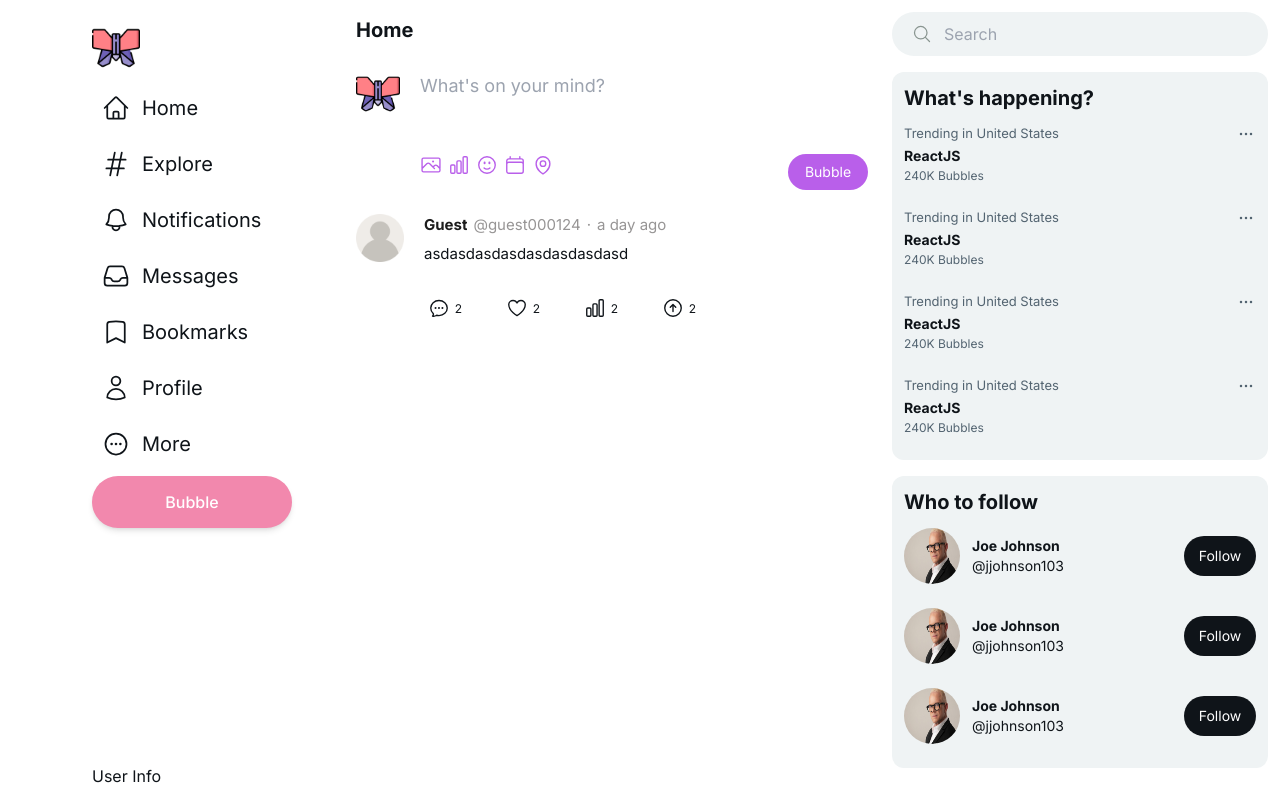
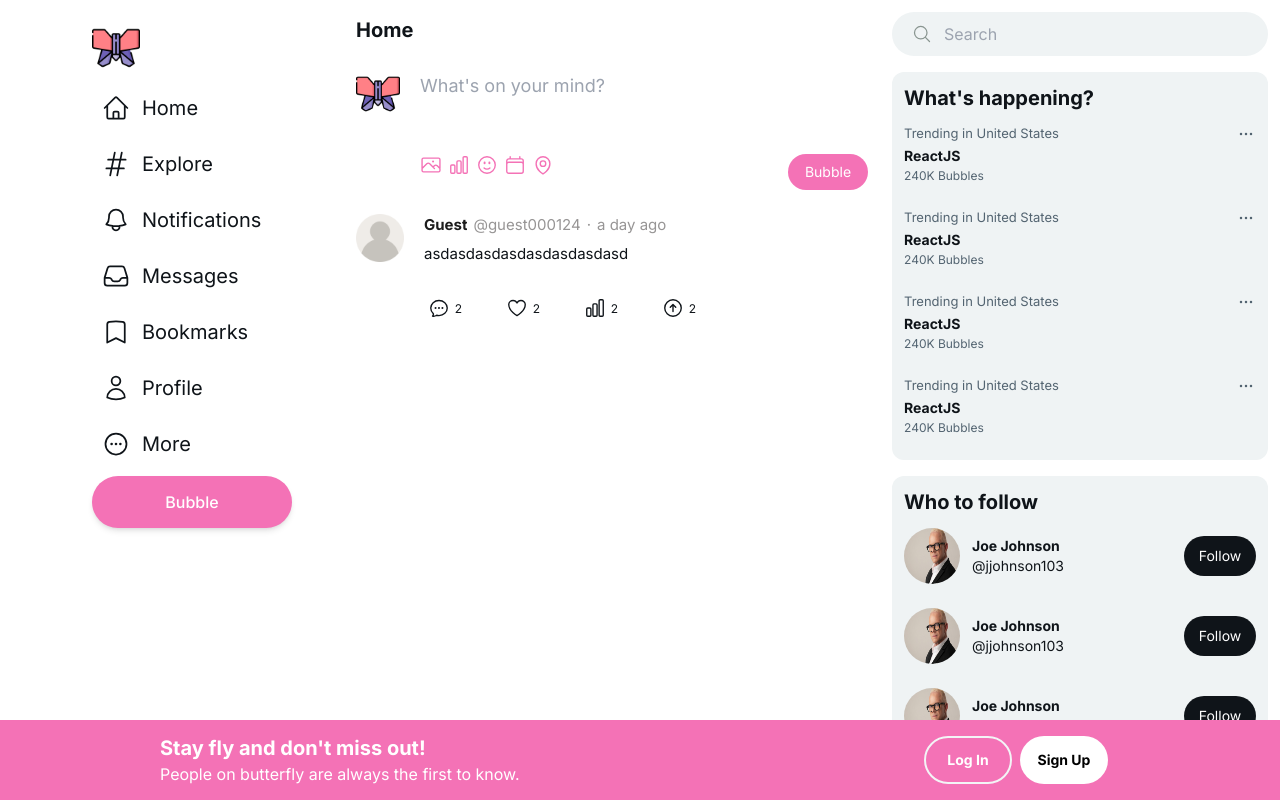
Before and after one commit to DeveloperThierry/butterfly, a Next.js app: page / in a window 1280 px wide. Built offline with nearby package versions, Linux system fonts and the light colour scheme.

Commit message:
Implement SignUpPrompt

```diff
--- a/app/page.tsx
+++ b/app/page.tsx
@@ -1,13 +1,17 @@
 import PostFeed from "@/components/PostFeed";
 import Sidebar from "@/components/Sidebar";
+import SignUpPrompt from "@/components/SignUpPrompt";
 import Widgets from "@/components/Widgets";
 
 export default function Home() {
   return (
-    <div className="text-[#0F1419] min-h-screen max-w-[1400px] mx-auto flex justify-center">
-      <Sidebar />
-      <PostFeed />
-      <Widgets />
-    </div>
+    <>
+      <div className="text-[#0F1419] min-h-screen max-w-[1400px] mx-auto flex justify-center">
+        <Sidebar />
+        <PostFeed />
+        <Widgets />
+      </div>
+      <SignUpPrompt />
+    </>
   );
 }
--- a/components/Post.tsx
+++ b/components/Post.tsx
@@ -13,7 +13,7 @@
       <PostHeader />
       <div className="ml-16 p-5 flex space-x-14">
         <div className="relative">
-          <ChatBubbleOvalLeftEllipsisIcon className="w-[22px] h-[22px] cursor-pointer hover:text-[#f998f3] transition" />
+          <ChatBubbleOvalLeftEllipsisIcon className="w-[22px] h-[22px] cursor-pointer hover:text-pink-400 transition" />
           <span className="absolute text-xs top-1 -right-3">2</span>
         </div>
         <div className="relative">
--- a/components/PostInput.tsx
+++ b/components/PostInput.tsx
@@ -25,13 +25,13 @@
         />
         <div className="flex justify-between pt-5">
           <div className="flex space-x-1.5">
-            <PhotoIcon className="w-[22px] h-[22px] text-[#b95fea]" />
-            <ChartBarIcon className="w-[22px] h-[22px] text-[#b95fea]" />
-            <FaceSmileIcon className="w-[22px] h-[22px] text-[#b95fea]" />
-            <CalendarIcon className="w-[22px] h-[22px] text-[#b95fea]" />
-            <MapPinIcon className="w-[22px] h-[22px] text-[#b95fea]" />
+            <PhotoIcon className="w-[22px] h-[22px] text-pink-400" />
+            <ChartBarIcon className="w-[22px] h-[22px] text-pink-400" />
+            <FaceSmileIcon className="w-[22px] h-[22px] text-pink-400" />
+            <CalendarIcon className="w-[22px] h-[22px] text-pink-400" />
+            <MapPinIcon className="w-[22px] h-[22px] text-pink-400" />
           </div>
-          <button className="bg-[#b95fea] text-white w-[80px] h-[36px] rounded-full text-sm cursor-pointer">
+          <button className="bg-pink-400 text-white w-[80px] h-[36px] rounded-full text-sm cursor-pointer">
             Bubble
           </button>
         </div>
--- a/components/Sidebar.tsx
+++ b/components/Sidebar.tsx
@@ -30,7 +30,7 @@
           <SidebarLink Icon={BookmarkIcon} text="Bookmarks" />
           <SidebarLink Icon={UserIcon} text="Profile" />
           <SidebarLink Icon={EllipsisHorizontalCircleIcon} text="More" />
-          <button className="hidden xl:block bg-[#f288ad] w-[200px] h-[52px] rounded-full text-white font-medium cursor-pointer shadow-md mt-2">
+          <button className="hidden xl:block bg-pink-400 w-[200px] h-[52px] rounded-full text-white font-medium cursor-pointer shadow-md mt-2">
             Bubble
           </button>
         </ul>
--- /dev/null
+++ b/components/SignUpPrompt.tsx
@@ -0,0 +1,20 @@
+import React from 'react'
+
+const SignUpPrompt = () => {
+  return (
+    <div
+    className="fixed w-full h-[80px] bg-pink-400 bottom-0 flex justify-center items-center md:space-x-5 lg:justify-between lg:px-20 xl:px-40 2xl:px-80"
+    >
+        <div className="hidden md:flex flex-col text-white">
+            <span className="text-xl font-bold">Stay fly and don't miss out!</span>
+            <span>People on butterfly are always the first to know.</span>
+        </div>
+        <div className="flex space-x-2 w-full p-3 md:w-fit">
+            <button className="w-full h-[48px] md:w-[88px] h-[40px] text-md md:text-sm border border-2 border-gray-100 rounded-full text-white font-bold hover:bg-white bg-opacity-25 transition">Log In</button>
+            <button className="w-full h-[48px] md:w-[88px] h-[40px] text-md md:text-sm font-bold bg-white rounded-full">Sign Up</button>
+        </div>
+    </div>
+  )
+}
+
+export default SignUpPrompt
```
